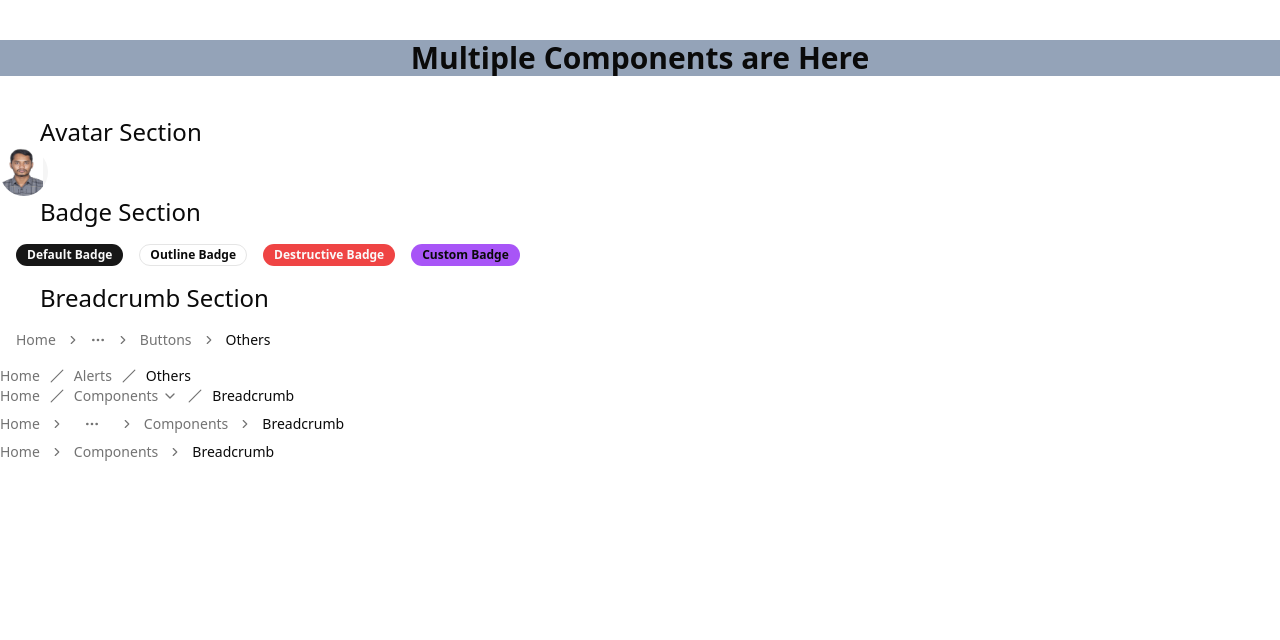
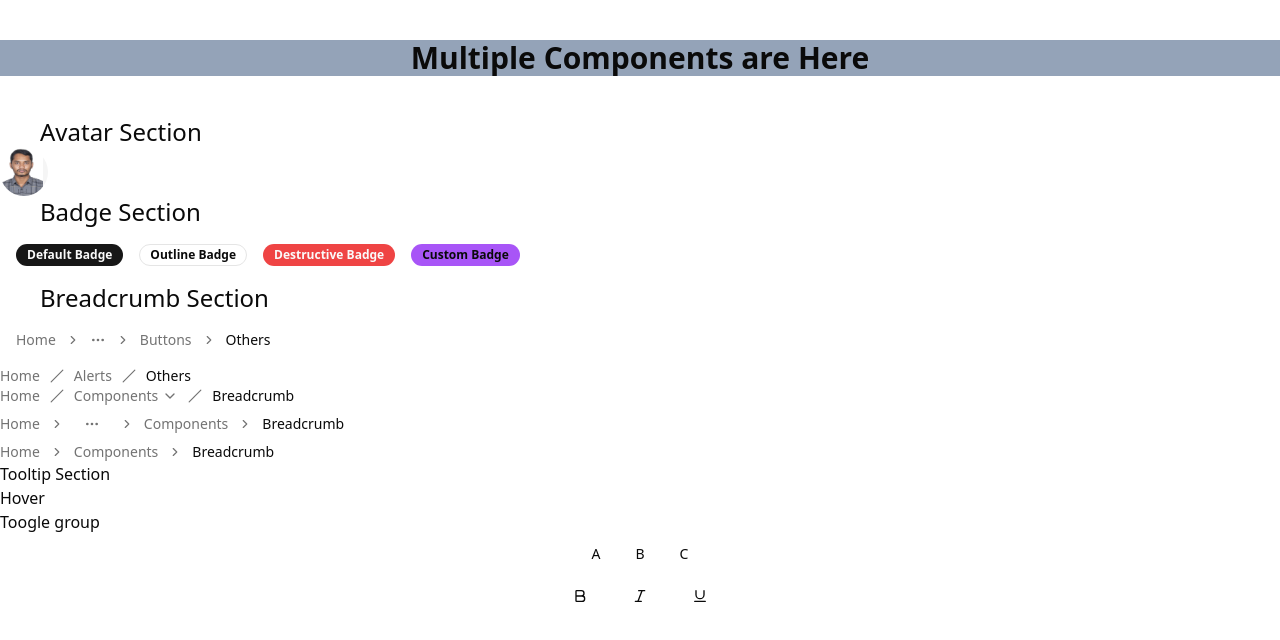
Before and after one commit to mdmehedi121888/exploring-shadcn-ui, a Next.js app: page /others in a window 1280 px wide. Shown: the top 640 px of the page. Built offline with nearby package versions, Linux system fonts and the light colour scheme.

Commit message:
tooltip and toogle are added

```diff
--- a/app/others/page.tsx
+++ b/app/others/page.tsx
@@ -16,7 +16,9 @@ import {
     DropdownMenuItem,
     DropdownMenuTrigger,
   } from "@/components/ui/dropdown-menu";
-import { ChevronDown, Slash } from "lucide-react";
+import { Bold, ChevronDown, Italic, Slash, Underline } from "lucide-react";
+import { Tooltip, TooltipProvider, TooltipTrigger,TooltipContent } from "@/components/ui/tooltip";
+import { ToggleGroup, ToggleGroupItem } from "@/components/ui/toggle-group";
 export default function Others() {
   return (
     <div className="w-full mx-auto ">
@@ -165,8 +167,42 @@ export default function Others() {
     </Breadcrumb>
 </div>
 <div>
+  <div>
+    <h1>Tooltip Section</h1>
+  <TooltipProvider>
+  <Tooltip>
+    <TooltipTrigger>Hover</TooltipTrigger>
+    <TooltipContent>
+      <p>Add to library</p>
+    </TooltipContent>
+  </Tooltip>
+</TooltipProvider>
+
+  </div>
+  <div>
+    <h1>Toogle group</h1>
+    <ToggleGroup type="single">
+  <ToggleGroupItem value="a">A</ToggleGroupItem>
+  <ToggleGroupItem value="b">B</ToggleGroupItem>
+  <ToggleGroupItem value="c">C</ToggleGroupItem>
+</ToggleGroup>
+
+<ToggleGroup size={"lg"} type="multiple">
+      <ToggleGroupItem value="bold" aria-label="Toggle bold">
+        <Bold className="h-4 w-4" />
+      </ToggleGroupItem>
+      <ToggleGroupItem value="italic" aria-label="Toggle italic">
+        <Italic className="h-4 w-4" />
+      </ToggleGroupItem>
+      <ToggleGroupItem value="underline" aria-label="Toggle underline">
+        <Underline className="h-4 w-4" />
+      </ToggleGroupItem>
+    </ToggleGroup>
+
+  </div>
 
 </div>
+
       </div>
   )
 }
--- /dev/null
+++ b/components/ui/toggle-group.tsx
@@ -0,0 +1,61 @@
+"use client"
+
+import * as React from "react"
+import * as ToggleGroupPrimitive from "@radix-ui/react-toggle-group"
+import { type VariantProps } from "class-variance-authority"
+
+import { cn } from "@/lib/utils"
+import { toggleVariants } from "@/components/ui/toggle"
+
+const ToggleGroupContext = React.createContext<
+  VariantProps<typeof toggleVariants>
+>({
+  size: "default",
+  variant: "default",
+})
+
+const ToggleGroup = React.forwardRef<
+  React.ElementRef<typeof ToggleGroupPrimitive.Root>,
+  React.ComponentPropsWithoutRef<typeof ToggleGroupPrimitive.Root> &
+    VariantProps<typeof toggleVariants>
+>(({ className, variant, size, children, ...props }, ref) => (
+  <ToggleGroupPrimitive.Root
+    ref={ref}
+    className={cn("flex items-center justify-center gap-1", className)}
+    {...props}
+  >
+    <ToggleGroupContext.Provider value={{ variant, size }}>
+      {children}
+    </ToggleGroupContext.Provider>
+  </ToggleGroupPrimitive.Root>
+))
+
+ToggleGroup.displayName = ToggleGroupPrimitive.Root.displayName
+
+const ToggleGroupItem = React.forwardRef<
+  React.ElementRef<typeof ToggleGroupPrimitive.Item>,
+  React.ComponentPropsWithoutRef<typeof ToggleGroupPrimitive.Item> &
+    VariantProps<typeof toggleVariants>
+>(({ className, children, variant, size, ...props }, ref) => {
+  const context = React.useContext(ToggleGroupContext)
+
+  return (
+    <ToggleGroupPrimitive.Item
+      ref={ref}
+      className={cn(
+        toggleVariants({
+          variant: context.variant || variant,
+          size: context.size || size,
+        }),
+        className
+      )}
+      {...props}
+    >
+      {children}
+    </ToggleGroupPrimitive.Item>
+  )
+})
+
+ToggleGroupItem.displayName = ToggleGroupPrimitive.Item.displayName
+
+export { ToggleGroup, ToggleGroupItem }
--- /dev/null
+++ b/components/ui/toggle.tsx
@@ -0,0 +1,45 @@
+"use client"
+
+import * as React from "react"
+import * as TogglePrimitive from "@radix-ui/react-toggle"
+import { cva, type VariantProps } from "class-variance-authority"
+
+import { cn } from "@/lib/utils"
+
+const toggleVariants = cva(
+  "inline-flex items-center justify-center rounded-md text-sm font-medium ring-offset-background transition-colors hover:bg-muted hover:text-muted-foreground focus-visible:outline-none focus-visible:ring-2 focus-visible:ring-ring focus-visible:ring-offset-2 disabled:pointer-events-none disabled:opacity-50 data-[state=on]:bg-accent data-[state=on]:text-accent-foreground [&_svg]:pointer-events-none [&_svg]:size-4 [&_svg]:shrink-0 gap-2",
+  {
+    variants: {
+      variant: {
+        default: "bg-transparent",
+        outline:
+          "border border-input bg-transparent hover:bg-accent hover:text-accent-foreground",
+      },
+      size: {
+        default: "h-10 px-3 min-w-10",
+        sm: "h-9 px-2.5 min-w-9",
+        lg: "h-11 px-5 min-w-11",
+      },
+    },
+    defaultVariants: {
+      variant: "default",
+      size: "default",
+    },
+  }
+)
+
+const Toggle = React.forwardRef<
+  React.ElementRef<typeof TogglePrimitive.Root>,
+  React.ComponentPropsWithoutRef<typeof TogglePrimitive.Root> &
+    VariantProps<typeof toggleVariants>
+>(({ className, variant, size, ...props }, ref) => (
+  <TogglePrimitive.Root
+    ref={ref}
+    className={cn(toggleVariants({ variant, size, className }))}
+    {...props}
+  />
+))
+
+Toggle.displayName = TogglePrimitive.Root.displayName
+
+export { Toggle, toggleVariants }
--- /dev/null
+++ b/components/ui/tooltip.tsx
@@ -0,0 +1,30 @@
+"use client"
+
+import * as React from "react"
+import * as TooltipPrimitive from "@radix-ui/react-tooltip"
+
+import { cn } from "@/lib/utils"
+
+const TooltipProvider = TooltipPrimitive.Provider
+
+const Tooltip = TooltipPrimitive.Root
+
+const TooltipTrigger = TooltipPrimitive.Trigger
+
+const TooltipContent = React.forwardRef<
+  React.ElementRef<typeof TooltipPrimitive.Content>,
+  React.ComponentPropsWithoutRef<typeof TooltipPrimitive.Content>
+>(({ className, sideOffset = 4, ...props }, ref) => (
+  <TooltipPrimitive.Content
+    ref={ref}
+    sideOffset={sideOffset}
+    className={cn(
+      "z-50 overflow-hidden rounded-md border bg-popover px-3 py-1.5 text-sm text-popover-foreground shadow-md animate-in fade-in-0 zoom-in-95 data-[state=closed]:animate-out data-[state=closed]:fade-out-0 data-[state=closed]:zoom-out-95 data-[side=bottom]:slide-in-from-top-2 data-[side=left]:slide-in-from-right-2 data-[side=right]:slide-in-from-left-2 data-[side=top]:slide-in-from-bottom-2",
+      className
+    )}
+    {...props}
+  />
+))
+TooltipContent.displayName = TooltipPrimitive.Content.displayName
+
+export { Tooltip, TooltipTrigger, TooltipContent, TooltipProvider }
--- a/package.json
+++ b/package.json
@@ -20,6 +20,9 @@
     "@radix-ui/react-slot": "^1.1.1",
     "@radix-ui/react-switch": "^1.1.2",
     "@radix-ui/react-toast": "^1.2.4",
+    "@radix-ui/react-toggle": "^1.1.1",
+    "@radix-ui/react-toggle-group": "^1.1.1",
+    "@radix-ui/react-tooltip": "^1.1.6",
     "class-variance-authority": "^0.7.1",
     "clsx": "^2.1.1",
     "date-fns": "^3.6.0",
```
Also changed, not shown: 1 other file (tests, documents, lock files or other folders).
